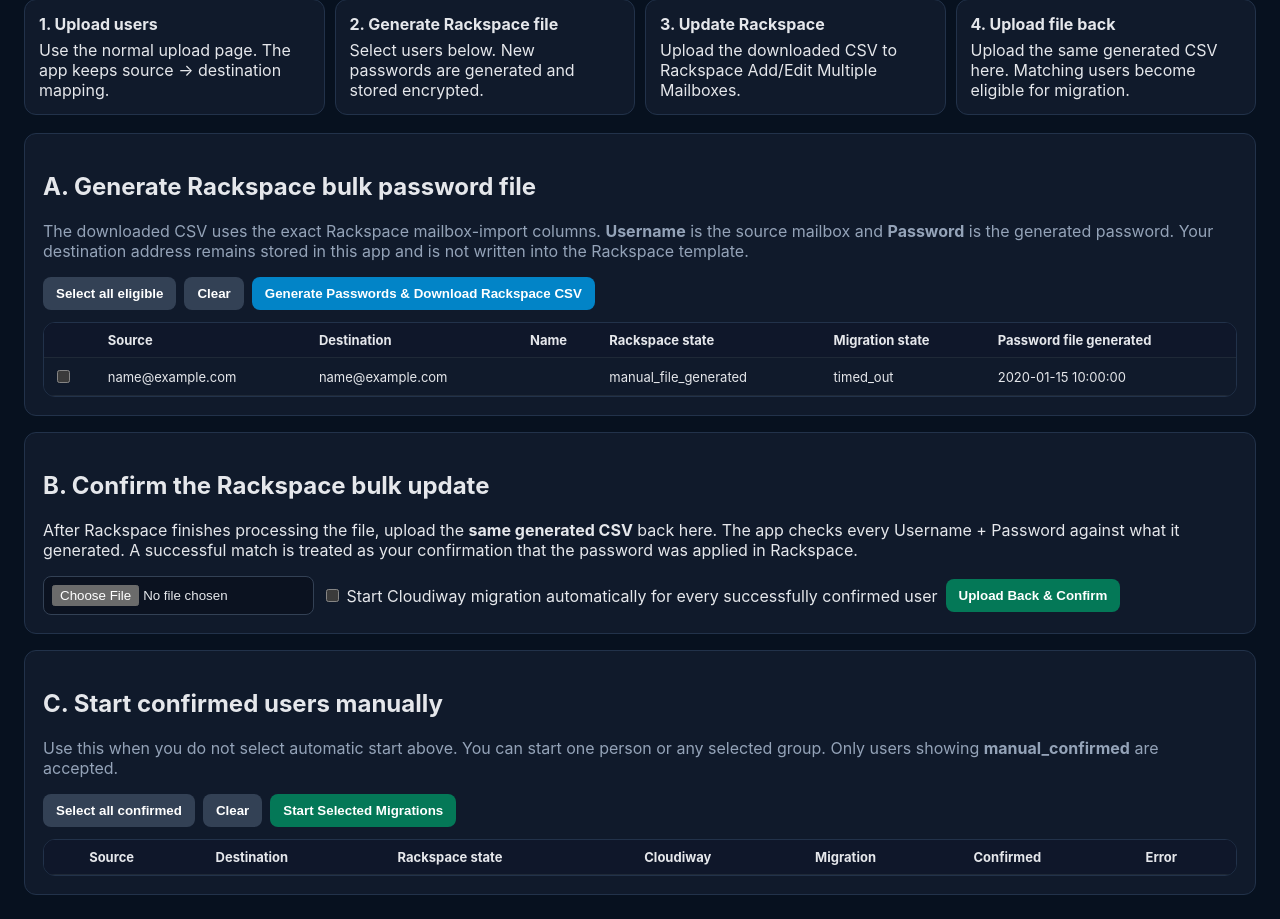
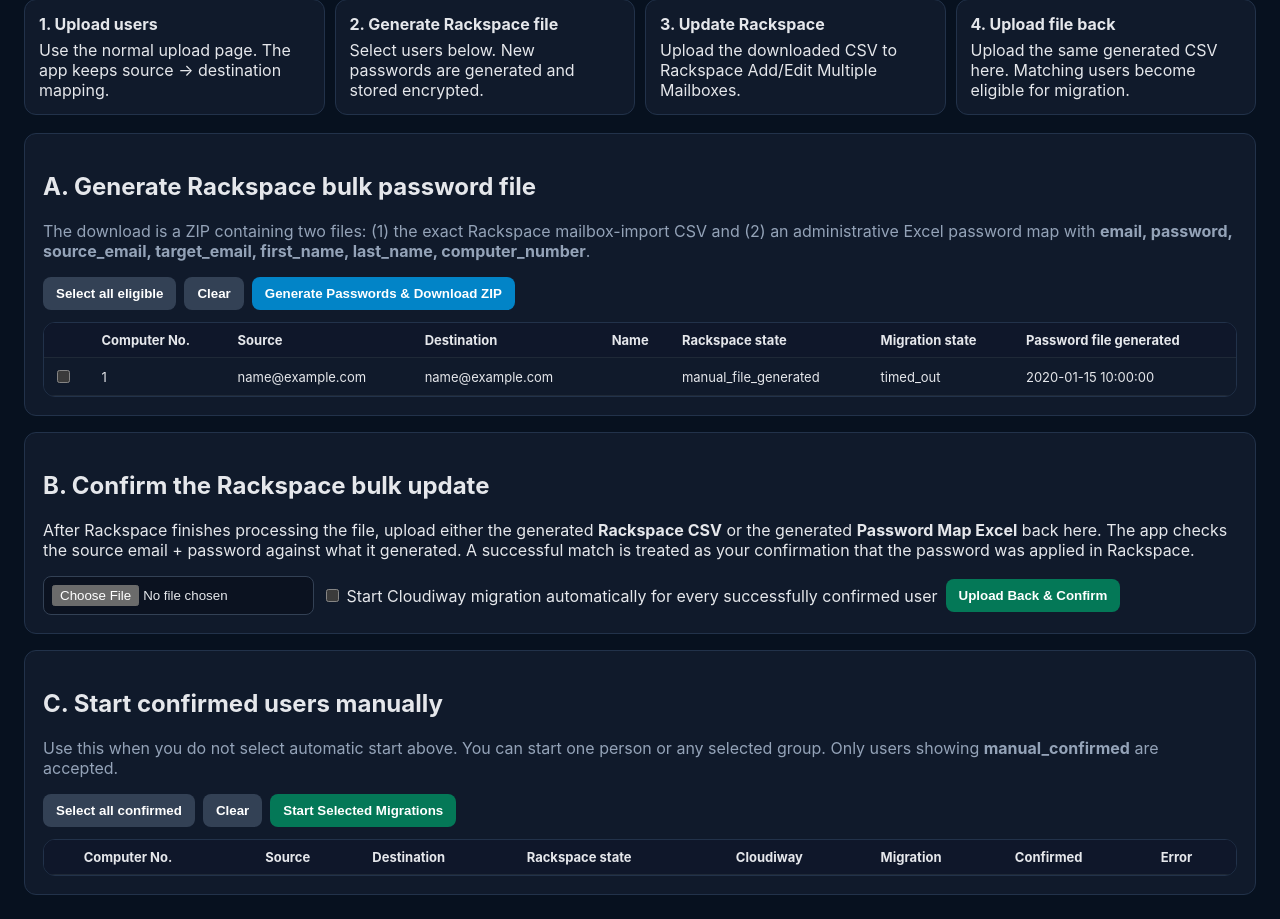
Before and after one commit to nigelebrown/cloudiway-migration-manager, a FastAPI app: template app/templates/manual_rackspace.html in a window 1280 px wide. Shown: the part 195-1114 px from the top of the page. Run offline with FastAPI, Linux system fonts and the light colour scheme; the template is opened without the code that fills it: most values are stand-ins (such as "Sample title", 1, 10 or a date in 2020); lists and menus that the app fills with data are empty; parts of the project's set-up code (start-up, migrations or seed data) failed here and were passed over.

Commit message:
Show computer number and password-map export in manual workflow

```diff
--- a/app/templates/manual_rackspace.html
+++ b/app/templates/manual_rackspace.html
@@ -43,20 +43,21 @@
 
 <div class="card">
 <h2>A. Generate Rackspace bulk password file</h2>
-<p class="muted">The downloaded CSV uses the exact Rackspace mailbox-import columns. <b>Username</b> is the source mailbox and <b>Password</b> is the generated password. Your destination address remains stored in this app and is not written into the Rackspace template.</p>
+<p class="muted">The download is a ZIP containing two files: (1) the exact Rackspace mailbox-import CSV and (2) an administrative Excel password map with <b>email, password, source_email, target_email, first_name, last_name, computer_number</b>.</p>
 <form method="post" action="/manual-rackspace/generate">
 <div class="toolbar">
 <button type="button" class="secondary" onclick="setChecks('generate_users',true)">Select all eligible</button>
 <button type="button" class="secondary" onclick="setChecks('generate_users',false)">Clear</button>
-<button type="submit">Generate Passwords & Download Rackspace CSV</button>
+<button type="submit">Generate Passwords & Download ZIP</button>
 </div>
 <div class="tablewrap"><table>
-<thead><tr><th></th><th>Source</th><th>Destination</th><th>Name</th><th>Rackspace state</th><th>Migration state</th><th>Password file generated</th></tr></thead>
+<thead><tr><th></th><th>Computer No.</th><th>Source</th><th>Destination</th><th>Name</th><th>Rackspace state</th><th>Migration state</th><th>Password file generated</th></tr></thead>
 <tbody>
 {% for u in users %}
 {% if u.migration_status not in ['migrating','completed'] %}
 <tr>
 <td><input type="checkbox" name="user_ids" value="{{u.id}}" data-group="generate_users"></td>
+<td>{{u.computer_number or ''}}</td>
 <td>{{u.source_email}}</td><td>{{u.target_email}}</td>
 <td>{{(u.first_name or '')}} {{(u.last_name or '')}}</td>
 <td>{{u.rackspace_status}}</td><td>{{u.migration_status}}</td>
@@ -70,7 +71,7 @@
 
 <div class="card">
 <h2>B. Confirm the Rackspace bulk update</h2>
-<p>After Rackspace finishes processing the file, upload the <b>same generated CSV</b> back here. The app checks every Username + Password against what it generated. A successful match is treated as your confirmation that the password was applied in Rackspace.</p>
+<p>After Rackspace finishes processing the file, upload either the generated <b>Rackspace CSV</b> or the generated <b>Password Map Excel</b> back here. The app checks the source email + password against what it generated. A successful match is treated as your confirmation that the password was applied in Rackspace.</p>
 <form method="post" action="/manual-rackspace/confirm-upload" enctype="multipart/form-data">
 <div class="toolbar">
 <input type="file" name="file" accept=".csv,.xlsx,.xls" required>
@@ -90,12 +91,13 @@
 <button type="submit" class="success">Start Selected Migrations</button>
 </div>
 <div class="tablewrap"><table>
-<thead><tr><th></th><th>Source</th><th>Destination</th><th>Rackspace state</th><th>Cloudiway</th><th>Migration</th><th>Confirmed</th><th>Error</th></tr></thead>
+<thead><tr><th></th><th>Computer No.</th><th>Source</th><th>Destination</th><th>Rackspace state</th><th>Cloudiway</th><th>Migration</th><th>Confirmed</th><th>Error</th></tr></thead>
 <tbody>
 {% for u in users %}
 {% if u.password_reset_method == 'manual_bulk' %}
 <tr>
 <td>{% if u.rackspace_status == 'manual_confirmed' and u.migration_status not in ['migrating','completed'] %}<input type="checkbox" name="user_ids" value="{{u.id}}" data-group="start_users">{% endif %}</td>
+<td>{{u.computer_number or ''}}</td>
 <td>{{u.source_email}}</td><td>{{u.target_email}}</td>
 <td class="{{'good' if u.rackspace_status=='manual_confirmed' else 'wait'}}">{{u.rackspace_status}}</td>
 <td>{{u.cloudiway_status}}</td><td>{{u.migration_status}}</td>
```
